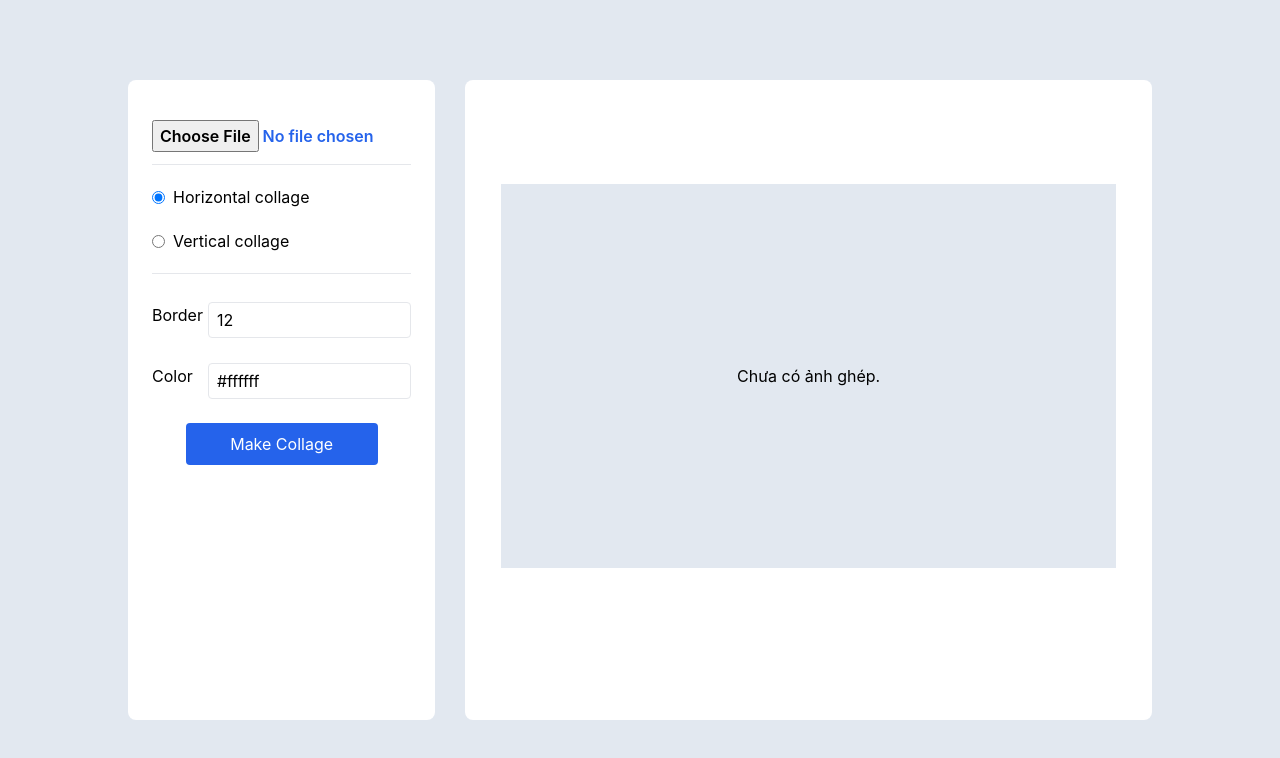
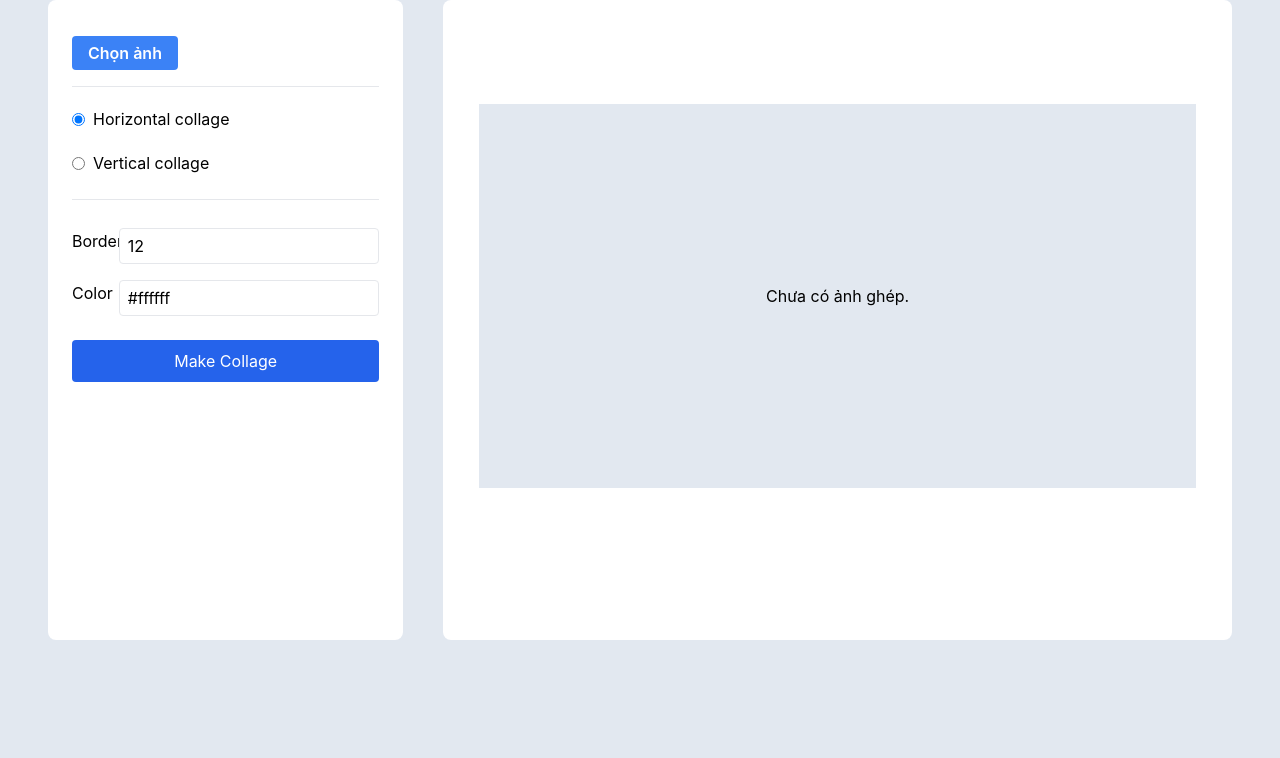
Before and after one commit to dinhle2701/Online-Photo-Collage-Tool, a React (Create React App) app in the folder frontend/: page / in a window 1280 px wide. Shown: the top 758 px of the page. Built offline with nearby package versions, Linux system fonts and the light colour scheme.

Commit message:
fix: responsive for mobile and update api

```diff
--- a/frontend/src/App.js
+++ b/frontend/src/App.js
@@ -5,11 +5,12 @@ import Sidebar from './components/Sidebar/Sidebar';
 
 function App() {
   const [taskId, setTaskId] = useState(null);
+
   return (
-    <div className="App bg-slate-200 px-12 leading-relaxed">
-      <div class="gridbox grid grid-cols-[30%_1fr] grid-rows-[1fr] gap-y-[10px] gap-x-[30px]">
-        <Sidebar setCollageId={setTaskId}/>
-        <Content collageId={taskId}/>
+    <div className="App bg-slate-200 px-4 sm:px-12 leading-relaxed min-h-screen">
+      <div className="grid grid-cols-1 md:grid-cols-[30%_1fr] gap-y-4 md:gap-y-0 gap-x-6 md:gap-x-10 min-h-[80vh]">
+        <Sidebar setCollageId={setTaskId} />
+        <Content collageId={taskId} />
       </div>
     </div>
   );
--- a/frontend/src/components/Sidebar/Sidebar.jsx
+++ b/frontend/src/components/Sidebar/Sidebar.jsx
@@ -1,19 +1,18 @@
 /* eslint-disable no-unused-vars */
 import React, { useState } from 'react';
-import API_PATHS from '../../constant/apiPath.js';  // Giả sử bạn đã tạo API_PATHS như trước đó
-import axios from 'axios';  // Import Axios
+import API_PATHS from '../../constant/apiPath.js';
+import axios from 'axios';
 
 const Sidebar = ({ setCollageId }) => {
   const [images, setImages] = useState([]);
   const handleFileChange = (e) => {
     const selectedFiles = Array.from(e.target.files);
     setImages((prevImages) => [...prevImages, ...selectedFiles]);
-    e.target.value = ""; // Cho phép chọn lại file giống nhau
+    e.target.value = "";
   };
+
   const handleRemove = (indexToRemove) => {
-    setImages((prevImages) =>
-      prevImages.filter((_, index) => index !== indexToRemove)
-    );
+    setImages((prevImages) => prevImages.filter((_, index) => index !== indexToRemove));
   };
 
   const [layout, setLayout] = useState('horizontal');
@@ -26,10 +25,12 @@ const Sidebar = ({ setCollageId }) => {
       return;
     }
 
+    const validThickness = Math.max(0, Math.min(1000, parseInt(border_thickness, 10) || 0));
+
     const formData = new FormData();
     images.forEach((file) => formData.append("images", file));
     formData.append("collage_type", layout);
-    formData.append("border_thickness", border_thickness);
+    formData.append("border_thickness", validThickness);
     formData.append("border_color", border_color);
 
     try {
@@ -39,34 +40,29 @@ const Sidebar = ({ setCollageId }) => {
         },
       });
 
-      const data = res.data; // Không cần res.json() với axios
+      const data = res.data;
       console.log("✅ Task tạo thành công:", data);
-      console.log(data.task_id)
-      localStorage.setItem("task_id", data.task_id)
+      localStorage.setItem("task_id", data.task_id);
       alert("Task tạo thành công!");
 
       setCollageId(data.task_id);
 
       setImages([]);
-      setLayout("");
-      setBorderThickness("");
-      setBorderColor("");
-
+      setLayout('horizontal');
+      setBorderThickness('12');
+      setBorderColor('#ffffff');
     } catch (err) {
       console.error("❌ Lỗi tạo task:", err);
       alert("Có lỗi xảy ra khi gửi task.");
     }
-
   };
 
-
-
   return (
-    <div className='sidebar bg-white rounded-lg py-8 px-6'>
-      <div className="mb-3 text-start text-blue-600 font-semibold cursor-pointer">
+    <div className='sidebar bg-white rounded-lg py-4 px-4 sm:px-6 w-full max-w-md mx-auto'>
+      <div className="mb-4 text-start text-blue-600 font-semibold">
         <div className="my-2 space-y-2">
           {images.map((file, index) => (
-            <div key={index} className="flex items-center justify-between max-w-xs p-2 bg-gray-100 rounded">
+            <div key={index} className="flex items-center justify-between p-2 bg-gray-100 rounded">
               <span className="truncate w-40 text-black text-sm" title={file.name}>
                 {file.name}
               </span>
@@ -79,13 +75,23 @@ const Sidebar = ({ setCollageId }) => {
             </div>
           ))}
         </div>
-        <input type="file" accept="image/*" onChange={handleFileChange} />
+
+        <label className="cursor-pointer inline-block bg-blue-500 text-white py-1 px-4 rounded hover:bg-blue-600 mt-3">
+          Chọn ảnh
+          <input
+            type="file"
+            accept="image/*"
+            multiple
+            onChange={handleFileChange}
+            className="hidden"
+          />
+        </label>
       </div>
 
       <div className="border-t my-3"></div>
 
       {/* collage_type */}
-      <div className="mb-3 leading-10">
+      <div className="mb-4 leading-10">
         <label className="flex items-center space-x-2">
           <input
             type="radio"
@@ -111,39 +117,43 @@ const Sidebar = ({ setCollageId }) => {
       <div className="border-b my-3"></div>
 
       {/* border_thickness & border_color */}
-      <div class="grid grid-cols-[10%_1fr] grid-rows-[repeat(2,1fr)] gap-y-[25px] gap-x-[30px]  mt-7">
-        <label className="">Border</label>
+      <div className="grid grid-cols-1 md:grid-cols-[10%_1fr] gap-y-4 gap-x-4 mt-7">
+        <label className="md:text-end">Border</label>
         <input
-          type="text"
+          type="number"
           value={border_thickness}
-          onChange={(e) => setBorderThickness(e.target.value)}
+          onChange={(e) => {
+            const val = Math.max(0, Math.min(1000, Number(e.target.value)));
+            setBorderThickness(val);
+          }}
+          min="0"
+          max="1000"
+          placeholder="0 - 1000"
           className="w-full border px-2 py-1 rounded"
+          required
         />
-        <label className="">Color</label>
+
+        <label className="md:text-end">Color</label>
         <input
           type="text"
           value={border_color}
           onChange={(e) => setBorderColor(e.target.value)}
           className="w-full border px-2 py-1 rounded"
+          placeholder="e.g. #9c88ff, rgb(156,136,255), white"
+          required
         />
       </div>
 
-      <div className="mb-3 leading-10 flex">
-
-      </div>
-
-      <div className="mb-3 leading-10 flex">
-
-      </div>
-
+      <div className="mt-6">
         <button
           onClick={handleSubmit}
-        className="w-48 bg-blue-600 text-white py-2 rounded hover:bg-blue-700 transition"
+          className="w-full bg-blue-600 text-white py-2 rounded hover:bg-blue-700 transition"
         >
           Make Collage
         </button>
       </div>
-  )
-}
+    </div>
+  );
+};
 
-export default Sidebar
+export default Sidebar;
```
Also changed, not shown: 9 other files (tests, documents, lock files or other folders). Lines whose indentation alone changed are shown as unchanged.
